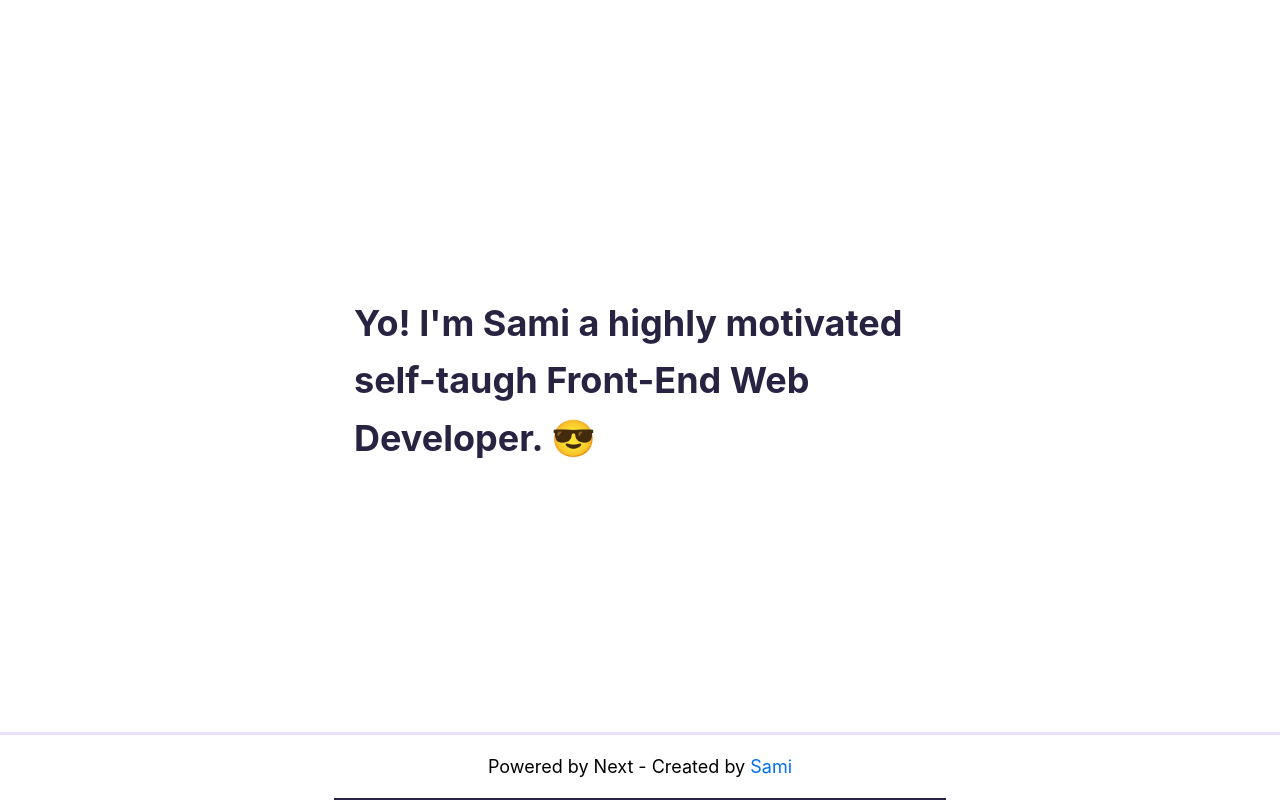
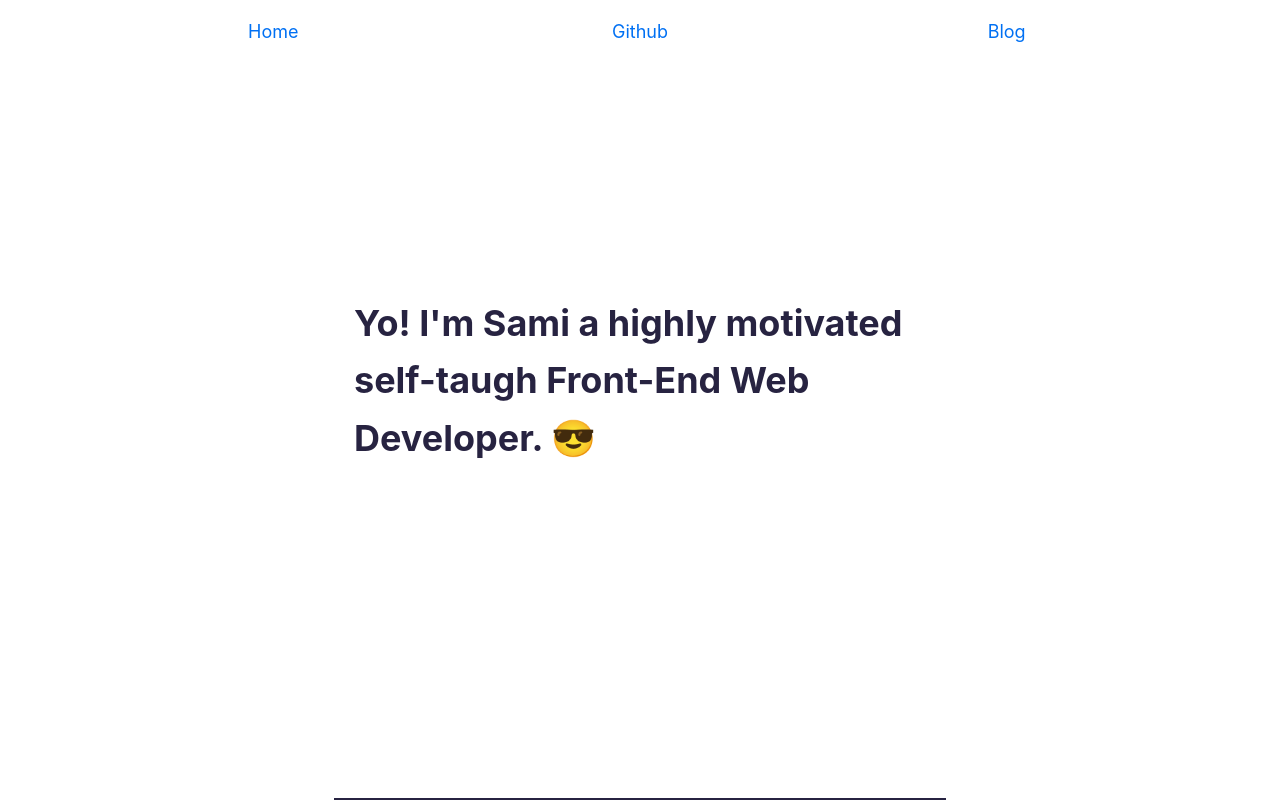
Before and after one commit to SamX23/my-blog, a Next.js app: page / in a window 1280 px wide. Shown: the top 800 px of the page. Built offline with nearby package versions, Linux system fonts and the light colour scheme.

Commit message:
change position css

```diff
--- a/styles/footer.module.css
+++ b/styles/footer.module.css
@@ -1,9 +1,7 @@
 .footer {
-  position: fixed;
-  bottom: 0;
-  right: 0;
   width: 100%;
   border-top: 0.2em solid #e9e0ff;
+  margin-top: 2em;
   display: flex;
   justify-content: center;
   align-items: center;
--- a/styles/navigation.module.css
+++ b/styles/navigation.module.css
@@ -1,5 +1,10 @@
 .nav__Bar {
-  min-width: 3em;
+  position: fixed;
+  top: 0;
+  left: 0;
+  right: 0;
+  max-width: 1100px;
+  margin: auto;
 }
 
 .nav__Menu {
```
